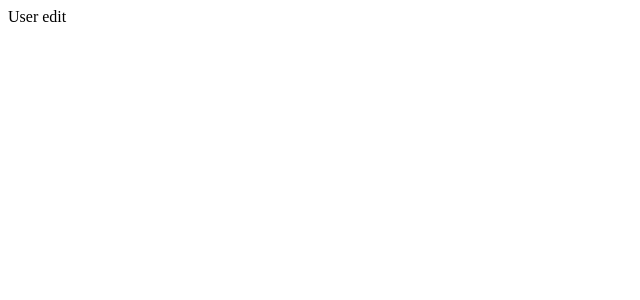
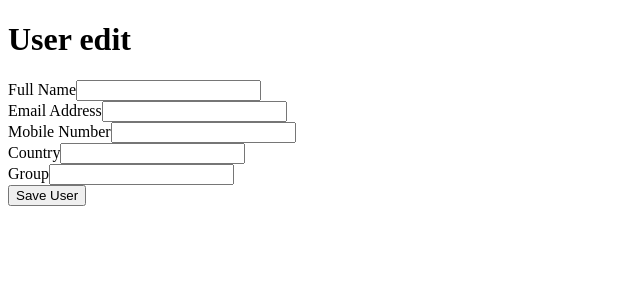
Before and after one commit to kacMadushan/v-users-list, a Vue app: page /edit/1 in a window 1280 px wide. Shown: the top 300 px of the page, without its empty margins (0-640 px from the left). Built offline with nearby package versions, Linux system fonts and the light colour scheme.

Commit message:
Add user edit data form

```diff
--- a/src/views/UserEdit/UserEdit.vue
+++ b/src/views/UserEdit/UserEdit.vue
@@ -1,3 +1,30 @@
 <template>
-    <div>User edit</div>
+    <div>
+        <h1>User edit</h1>
+        <UserForm :user="user"/>
+    </div>
 </template>
+
+<script lang="js">
+import { mapState } from "pinia"
+import { useUserStore } from "@/store/userStore"
+import UserForm from "@/components/UserForm.vue";
+
+export default {
+    components: {
+        UserForm
+    },
+    computed: {
+        ...mapState(useUserStore, ['getUserById']),
+
+        editUserId() {
+            return this.$route.params.id
+        },
+
+        user() {
+            return this.getUserById(this.editUserId)
+        }
+    }
+}
+
+</script>
--- a/src/views/UserProfile/components/ProfileDetails.vue
+++ b/src/views/UserProfile/components/ProfileDetails.vue
@@ -2,6 +2,9 @@
     <div>
         <h4>{{ user.name }}</h4>
         <p>{{ user.email }}</p>
+    </div>
+    <div>
+        <RouterLink :to="{name: 'edit', params: {id: user.id}}">Edit</RouterLink>
     </div>
 </template>
 
```
